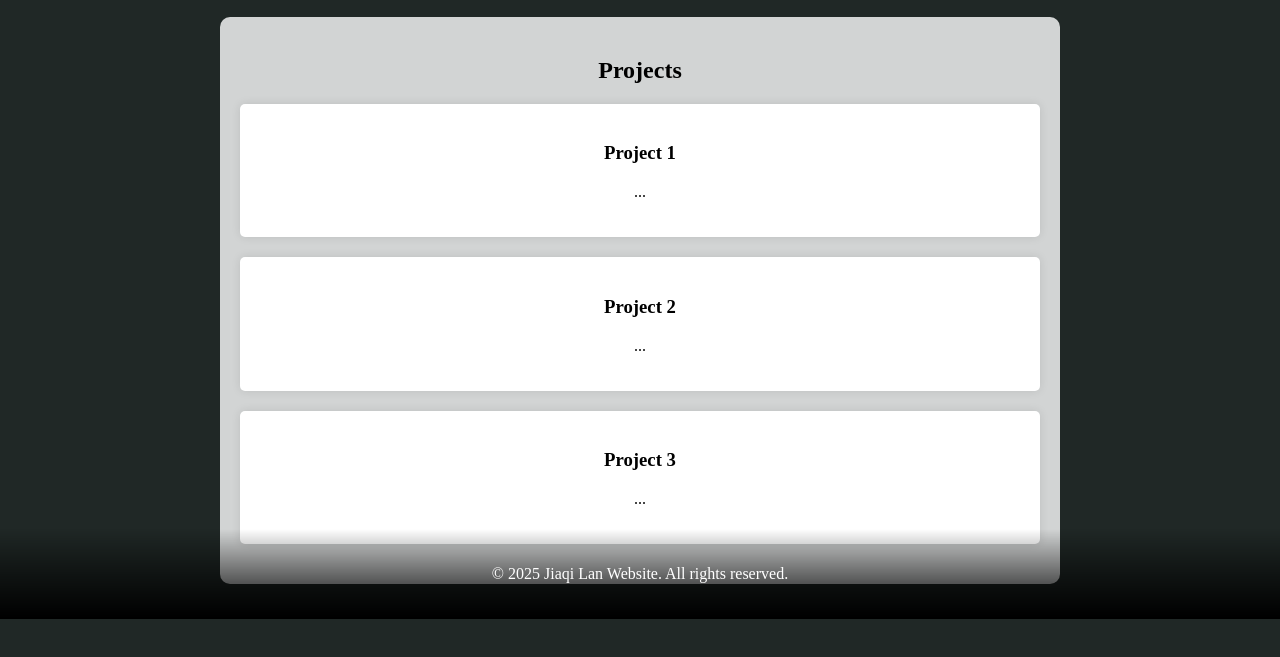
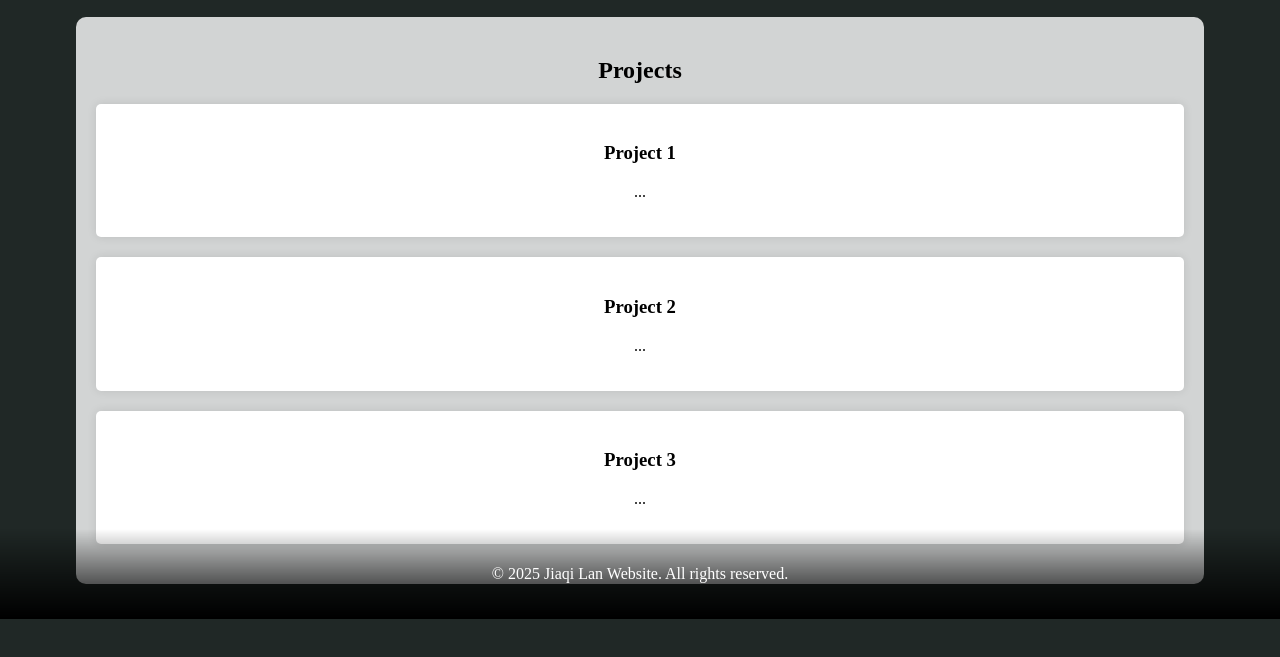
Before and after one commit to Lannnex/Lannnex_Website, a plain HTML site: page projects.html in a window 1280 px wide. Shown: the part 181-838 px from the top of the page. Drawn offline with Linux system fonts and the light colour scheme.

Commit message:
Update projects.html

```diff
--- a/projects.html
+++ b/projects.html
@@ -58,6 +58,7 @@
             margin: 20px auto;
             max-width: 800px;
             border-radius: 10px;
+            max-width: 85%;
         }
         .project {
             background-color: #fff;
```
